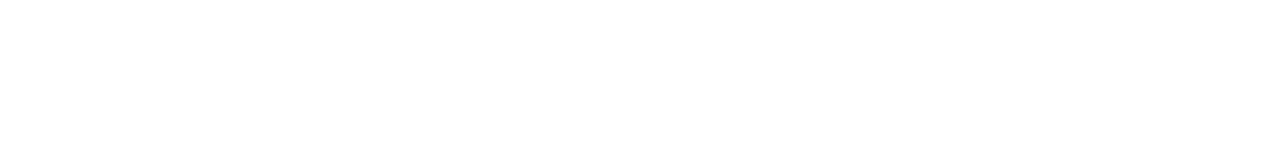
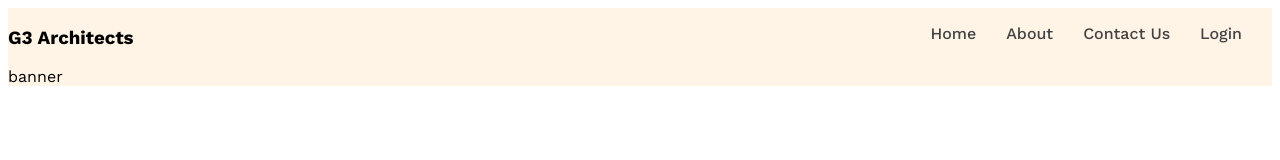
Before and after one commit to EtherSphere01/Advance-WebTech, a plain HTML site: page index.html in a window 1280 px wide. Drawn offline with nearby package versions, Linux system fonts and the light colour scheme.

Commit message:
G3 Architects

```diff
--- a/index.html
+++ b/index.html
@@ -3,7 +3,31 @@
   <head>
     <meta charset="UTF-8" />
     <meta name="viewport" content="width=device-width, initial-scale=1.0" />
+    <link rel="stylesheet" href="styles.css" />
     <title>G3 - Architects</title>
   </head>
-  <body></body>
+  <body class="work-sans-font">
+    <header class="bg-light">
+      <nav class="navbar display-flex">
+        <h3 class="brand">G3 Architects</h3>
+        <ul class="nav-links display-flex">
+          <li class="nav-item">
+            <a href="" class="nav-link text-gray">Home</a>
+          </li>
+          <li class="nav-item">
+            <a href="" class="nav-link text-gray">About</a>
+          </li>
+          <li class="nav-item">
+            <a href="" class="nav-link text-gray">Contact Us</a>
+          </li>
+          <li class="nav-item">
+            <a href="" class="nav-link text-gray">Login</a>
+          </li>
+        </ul>
+      </nav>
+      <div class="banner">banner</div>
+    </header>
+    <main></main>
+    <footer></footer>
+  </body>
 </html>
--- a/styles.css
+++ b/styles.css
@@ -0,0 +1,50 @@
+@import url("https://fonts.googleapis.com/css2?family=Work+Sans:ital,wght@0,100..900;1,100..900&display=swap");
+
+.work-sans-font {
+  font-family: "Work Sans", sans-serif;
+  font-optical-sizing: auto;
+  font-weight: 400;
+  font-style: normal;
+}
+
+/* shared styles */
+.display-flex {
+  display: flex;
+}
+
+.text-gray {
+  color: #424242;
+}
+
+.text-light-gray {
+  color: #727272;
+}
+
+.bg-light {
+  background-color: rgba(255, 144, 14, 0.1);
+}
+/* header styles */
+
+/* navbar related styles */
+.navbar {
+  justify-content: space-between;
+}
+
+.nav-link {
+}
+
+.nav-item {
+  list-style: none;
+  margin-right: 30px;
+}
+
+.nav-link {
+  text-decoration: none;
+  font-weight: 500;
+}
+
+.navbar,
+.banner {
+  max-width: 1440px;
+  margin: 0 auto;
+}
```
